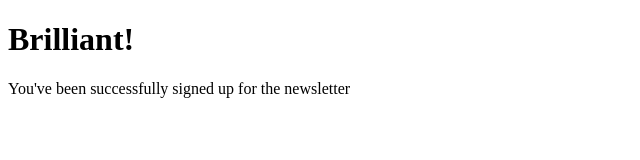
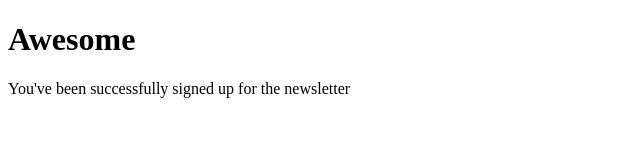
Before and after one commit to RebeccaOlatunde/NewsletterSignup_JSONAPI, a website: page success.html in a window 1280 px wide. Shown: the full height of the page, 0-640 px from the left. Drawn offline with Linux system fonts and the light colour scheme.

Commit message:
first commit

```diff
--- a/success.html
+++ b/success.html
@@ -8,7 +8,7 @@
 <body>
     <div class="jumbotron jumbotron-fluid">
         <div class="container">
-          <h1 class="display-4">Brilliant!</h1>
+          <h1 class="display-4">Awesome</h1>
           <p class="lead">You've been successfully signed up for the newsletter</p>
         </div>
       </div>
```
